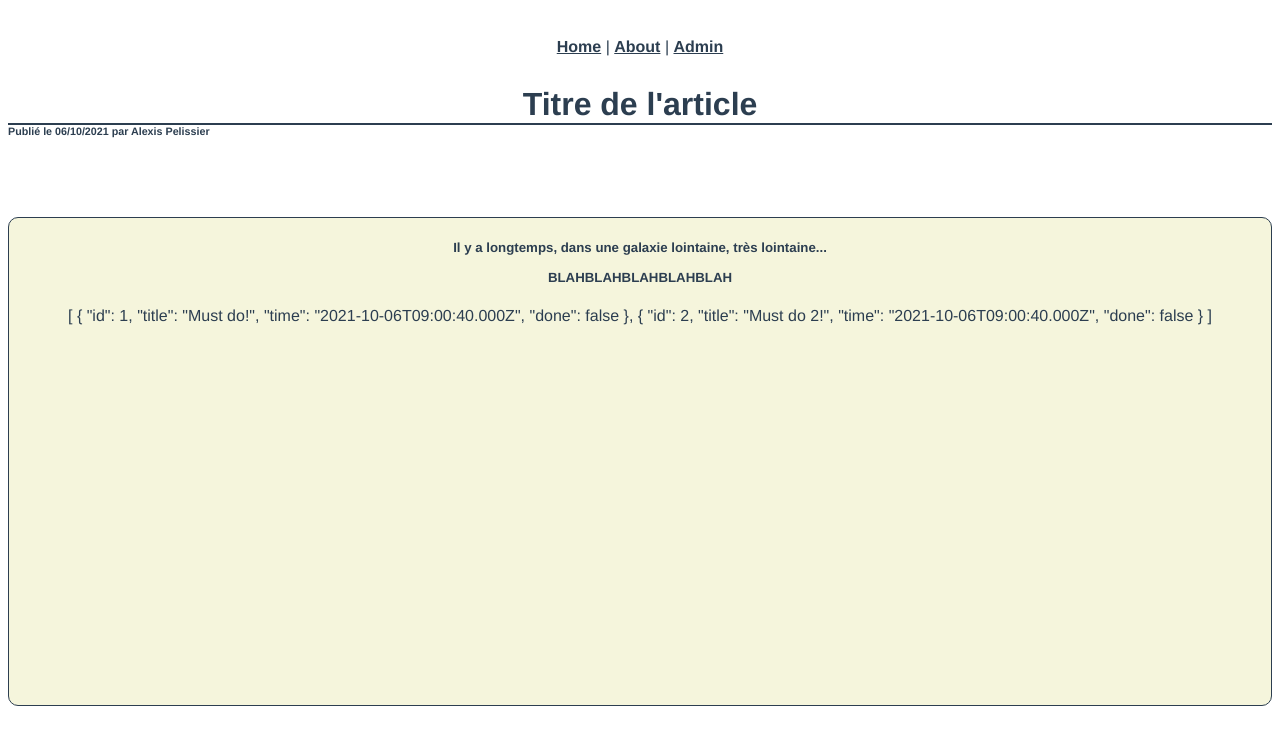
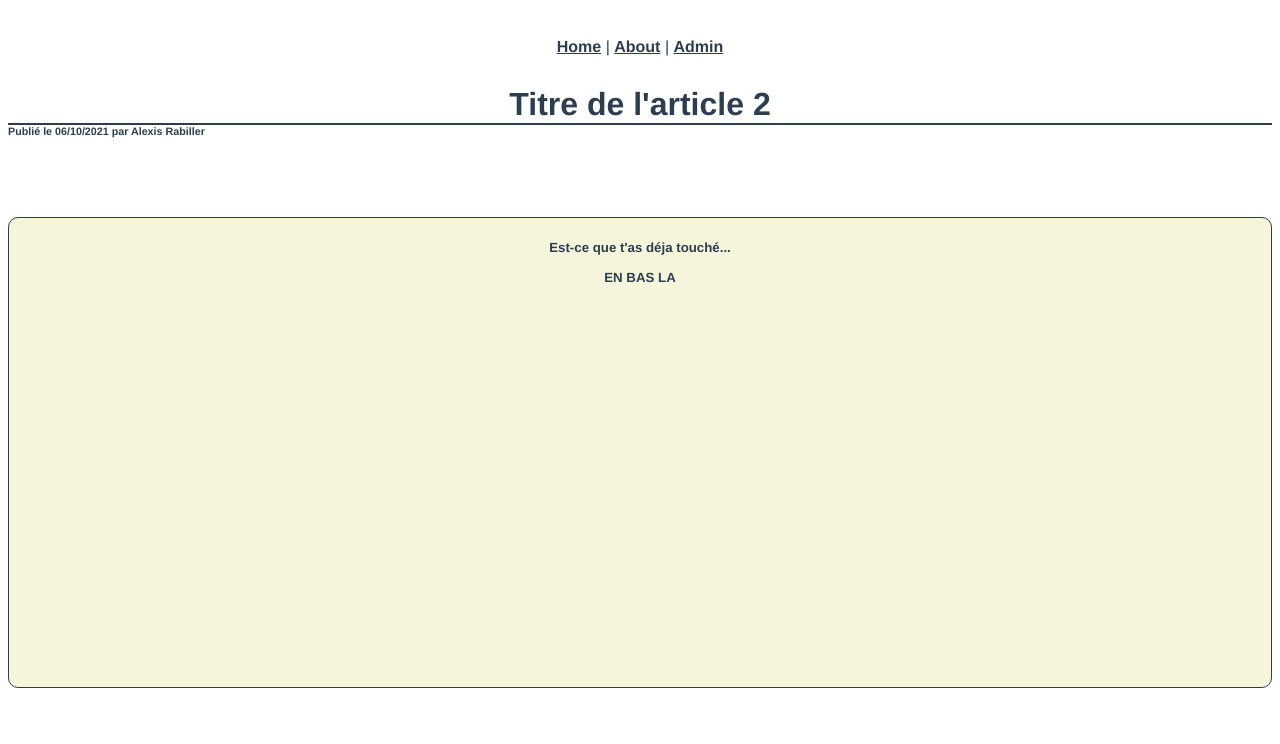
Before and after one commit to Alexis-Pel/blogVue, a Vue app: page /singlepost in a window 1280 px wide. Shown: the top 744 px of the page. Built offline with nearby package versions, Linux system fonts and the light colour scheme.

Commit message:
renommer storejs et ajout exemples d'articles

```diff
--- a/src/article.js
+++ b/src/article.js
@@ -14,17 +14,25 @@ export default new Vuex.Store({
   state: {
     todos: [
       {
-        id: 1,
-        title: 'Must do!',
-        time: new Date(),
-        done: false,
+        id: 0,
+        title: "Titre de l'article",
+        date: "06/10/2021",
+        author: "Alexis Pelissier",
+        intro:
+          "Il y a longtemps, dans une galaxie lointaine, très lointaine...",
+        content: "BLAHBLAHBLAHBLAHBLAH",
+        alt:""
       },
       {
-        id: 2,
-        title: 'Must do 2!',
-        time: new Date(),
-        done: false,
-      },
+        id: 1,
+        title: "Titre de l'article 2",
+        date: "06/10/2021",
+        author: "Alexis Rabiller",
+        intro:
+          "Est-ce que t'as déja touché...",
+        content: "EN BAS LA",
+        alt:""
+      }
     ]
   },
   /*
--- a/src/components/SinglePost.vue
+++ b/src/components/SinglePost.vue
@@ -1,17 +1,16 @@
 <template>
   <div>
     <div id="titleBlock">
-      <h1 id="title">{{ article.title }}</h1>
+      <h1 id="title">{{ storage[index].title }}</h1>
       <h6 id="subtitle">
-        Publié le {{ article.date }} par {{ article.author }}
+        Publié le {{ storage[index].date }} par {{ storage[index].author }}
       </h6>
     </div>
     <div id="content">
       <h5>
-        {{ article.intro }} <br /><br />
-        {{ article.content }}
+        {{ storage[index].intro }} <br /><br />
+        {{ storage[index].content }}
       </h5>
-      {{ todos }}
     </div>
   </div>
 </template>
@@ -21,19 +20,11 @@ export default {
   name: "SinglePost",
   data() {
     return {
-      article: {
-        id: 0,
-        title: "Titre de l'article",
-        date: "06/10/2021",
-        author: "Alexis Pelissier",
-        intro:
-          "Il y a longtemps, dans une galaxie lointaine, très lointaine...",
-        content: "BLAHBLAHBLAHBLAHBLAH",
-      },
+      index: 1
     };
   },
   computed: {
-    todos() {
+    storage() {
       return this.$store.state.todos
     }
   }
--- a/src/main.js
+++ b/src/main.js
@@ -1,7 +1,7 @@
 import Vue from 'vue'
 import App from './App.vue'
 import router from './router'
-import store from './store'
+import store from './article'
 
 Vue.config.productionTip = false
 
--- a/src/store.js
+++ /dev/null
@@ -1,69 +0,0 @@
-import Vue from 'vue'
-import Vuex from 'vuex'
-
-Vue.use(Vuex)
-
-export default new Vuex.Store({
-  /*
-  La state est uniquement modifiable via les mutations,
-  elle contient toute la donnée du Store,
-  accessible de puis n'importe ou sur votre App
-  Accessible depuis un composant Vue, via les computed:
-  "this.$store.state.todos"
-  */
-  state: {
-    todos: [
-      {
-        id: 1,
-        title: 'Must do!',
-        time: new Date(),
-        done: false,
-      },
-      {
-        id: 2,
-        title: 'Must do 2!',
-        time: new Date(),
-        done: false,
-      },
-    ]
-  },
-  /*
-  Les mutations permettent de modifier la donnée contenue dans la "state"
-  On appelle une mutation via un ` commit('nomMutation', data) `
-  */
-  mutations: {
-    /* Les mutations ont 2 params: state, et la data que vous lui envoyez */
-    addTodo(state, data) {
-      state.todos.push(data)
-    },
-    removeTodoByIndex(state, index) {
-      state.todos.splice(index, 1)
-    },
-  },
-  /*
-  Les actions sont commes des méthodes, un peu plus générales, qui peuvent lire
-  la state et "commit" des mutations pour modifier la state.
-  On peut y mettre des call API, du traitement, etc...
-  */
-  actions: {
-    /* Les actions ont 2 params: context, et la data que vous lui envoyez */
-    removeTodoByID(context, id) {
-      id = parseInt(id)
-      const index = context.state.todos.findIndex((todo) => { return todo.id == id })
-      context.commit('removeTodoByIndex', index)
-    }
-  },
-
-  /* Getters:
-  Similaires aux computed, ce sont des fonctions utilisées comme des variables
-  Ils peuvent lire la state
-  et retourner de la donnée modifiée (sans la modifier dans la state!!)
-  */
-  getters: {
-
-  },
-  /* Nous ne verrons pas les modules tout de suite */
-  modules: {
-
-  }
-})
```
